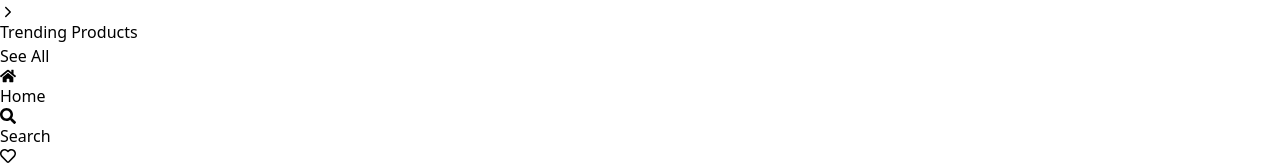
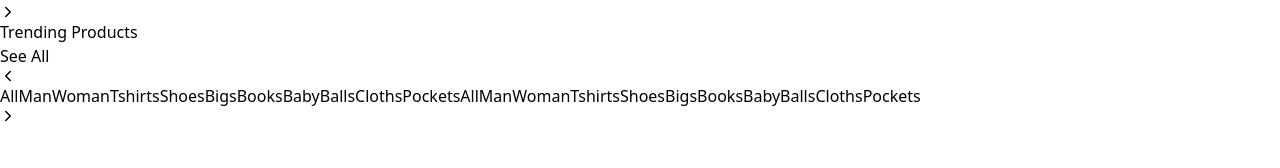
Before and after one commit to mhgkhan/ghazna.shop, a React (Vite) app: page / in a window 1280 px wide. Shown: the part 4312-4480 px from the top of the page. Built offline with nearby package versions, Linux system fonts and the light colour scheme.

Commit message:
ADDED TRENDING PRODUCTS CATEGORY SECTION

```diff
--- a/src/components/ui/Header.jsx
+++ b/src/components/ui/Header.jsx
@@ -3,7 +3,7 @@ import {IoMdNotificationsOutline} from "react-icons/io"
 
 const Header = () => {
     return (
-        <header className='w-full bg-zinc-100 sticky top-0'>
+        <header className='w-full bg-zinc-100 sticky top-0 z-50'>
             <div className="container mx-auto">
                 <div className="header-area flex items-center relative justify-between">
                     <div className="logo p-1 drop-shadow-md shadow-slate-400 flex items-center justify-center gap-1 cursor-pointer">
--- a/src/components/ui/Menu.jsx
+++ b/src/components/ui/Menu.jsx
@@ -5,7 +5,7 @@ import { FaHome, FaSearch, FaRegHeart, FaCartArrowDown, FaRegUser } from "react-
 
 const Menu = () => {
     return (
-        <div className='text-xl bg-white border border-t border-t-2 border-t-gray-200 sticky bottom-0'>
+        <div className=' z-50 text-xl bg-white border border-t border-t-2 border-t-gray-200 sticky bottom-0'>
             <div className="container mx-auto">
                 <div className=" menu-area  p-1 flex items-center justify-center gap-5">
                     {
--- a/src/components/ui/pages/home/CategoriesSection.jsx
+++ b/src/components/ui/pages/home/CategoriesSection.jsx
@@ -23,10 +23,10 @@ const CategoriesSection = () => {
 
 
             <div className="items-parent flex items-center justify-between w-full">
-                <div onClick={backWordScroll} className='text-3xl bg-orange-200 cursor-pointer font-bold hover:bg-orange-300 h-full flex items-center justify-center py-4 md:py-9 md:px-2 rounded-md'>
+                <div onClick={backWordScroll} className='text-3xl bg-orange-200 cursor-pointer font-bold hover:bg-orange-300 h-full hidden md:flex items-center justify-center py-4 md:py-9 md:px-2 rounded-md'>
                     <IoIosArrowBack />
                 </div>
-                <div ref={scrollContainerRef} className="items-container flex scroll-smooth gap-3 w-[90%] mx-auto overflow-auto overflow-x-scroll">
+                <div ref={scrollContainerRef} className="items-container flex scroll-smooth gap-3 w-full md:w-[90%] mx-auto overflow-auto overflow-x-scroll">
                     <CategoryItem title={"Tshirts"} link={"https://www.bing.com/th?id=OIP.bn-jF848c8xIcSzTstjgEwHaKG&w=115&h=150&c=8&rs=1&qlt=90&o=6&pid=3.1&rm=2"} />
                     <CategoryItem title={"Shoes"} link={"https://www.bing.com/th?id=OIP.YWLqzwgxHxFZSlDSM1uMtAHaHn&w=145&h=150&c=8&rs=1&qlt=90&o=6&pid=3.1&rm=2"} />
                     <CategoryItem title={"Blazer"} link={"https://th.bing.com/th/id/OIP.fkdNTK-PVP4Ywji7wqsEZgAAAA?rs=1&pid=ImgDetMain"} />
@@ -44,7 +44,7 @@ const CategoriesSection = () => {
                     <CategoryItem title={'Trouzer'} link={"https://th.bing.com/th/id/OIF.kAbQzJdb35yBdSs4ypl9Wg?rs=1&pid=ImgDetMain"} />
                     <CategoryItem title={'Trouzer'} link={"https://th.bing.com/th/id/OIF.kAbQzJdb35yBdSs4ypl9Wg?rs=1&pid=ImgDetMain"} /> */}
                 </div>
-                <div onClick={forwardScroll} className='text-3xl bg-orange-200 cursor-pointer font-bold hover:bg-orange-300 h-full flex items-center justify-center py-4 py-4 md:py-9 md:px-2 rounded-md'>
+                <div onClick={forwardScroll} className='text-3xl bg-orange-200 cursor-pointer font-bold hover:bg-orange-300 h-full hidden md:flex items-center justify-center py-4 py-4 md:py-9 md:px-2 rounded-md'>
                     <IoIosArrowForward />
                 </div>
             </div>
--- a/src/components/ui/pages/home/TrendingProductsSection.jsx
+++ b/src/components/ui/pages/home/TrendingProductsSection.jsx
@@ -1,11 +1,39 @@
-import React from 'react'
+import React, { useRef } from 'react'
 import HeadingSection from './HeadingSection'
+import { IoIosArrowBack, IoIosArrowForward } from 'react-icons/io'
 
 const TrendingProductsSection = () => {
+
+  const scrollContainerRef = useRef()
+
+  const forwardScroll = () => {
+    scrollContainerRef.current.scrollBy(150, 0)
+  }
+  const backWordScroll = () => {
+    scrollContainerRef.current.scrollBy(-150, 0)
+
+  }
+
+
   return (
     <section className='w-full'>
       <HeadingSection heading={"Trending Products"} link={'/'} linktext={"See All"} />
 
+      <section className="trandingProductCategories w-full flex items-center justify-between ">
+        <div onClick={backWordScroll} className='  text-3xl bg-orange-200 cursor-pointer font-bold py-2 hover:bg-orange-300 h-full hidden md:flex items-center justify-center rounded-md'>
+          <IoIosArrowBack />
+        </div>
+        <div ref={scrollContainerRef} className="trendingProdCatButtons flex gap-3 w-full md:w-[90%] scroll-smooth mx-auto overflow-auto overflow-x-scroll">
+          {
+            Array.from(["All","Man","Woman","Tshirts","Shoes","Bigs","Books","Baby","Balls","Cloths","Pockets","All","Man","Woman","Tshirts","Shoes","Bigs","Books","Baby","Balls","Cloths","Pockets"]).map((ele,ind)=>{
+              return <button key={ind} className="rounded-md bg-black text-white mx-1 font-bold py-2 px-2">{ele}</button>
+            })
+          }
+        </div>
+        <div onClick={forwardScroll} className='text-3xl bg-orange-200 cursor-pointer py-2 font-bold hover:bg-orange-300 h-full hidden md:flex items-center justify-center rounded-md'>
+          <IoIosArrowForward />
+        </div>
+      </section>
     </section>
   )
 }
--- a/src/index.css
+++ b/src/index.css
@@ -5,6 +5,6 @@
 
 
 
-.items-container::-webkit-scrollbar{
+.items-container::-webkit-scrollbar, .trendingProdCatButtons::-webkit-scrollbar{
     display: none !important;
 }
--- a/src/pages/Home.jsx
+++ b/src/pages/Home.jsx
@@ -5,6 +5,9 @@ import TrendingProductsSection from "../components/ui/pages/home/TrendingProduct
 import WelcomeMessage from "../components/ui/pages/home/WelcomeMessage";
 
 export default function Home() {
+
+
+
 
   return (
     <>
@@ -17,6 +20,9 @@ export default function Home() {
           <CategoriesSection />
           <TrendingProductsSection />
 
+<br /><br /><br /><br /><br />
+Lorem, ipsum dolor sit amet consectetur adipisicing elit. Molestiae iusto voluptates corrupti nam deleniti dolores voluptate quo eligendi totam alias optio dignissimos, temporibus aperiam necessitatibus eum quia quis possimus doloribus sit libero impedit. Ipsum minima vel repellat cupiditate, esse rem vero debitis molestias doloremque cumque facilis, architecto culpa accusamus at ipsam aperiam? Quis voluptatibus reprehenderit voluptatem pariatur. Perspiciatis nam officiis odit aliquam nemo. Assumenda vitae aspernatur quos enim esse aperiam quidem, itaque, obcaecati nobis accusantium libero magni dolore voluptates numquam quasi possimus tempora culpa adipisci neque reiciendis quas consectetur cumque incidunt. Nihil nisi est rem assumenda magni, nam animi unde!
+<br /><br />
         </div>
 
       </main>
```
